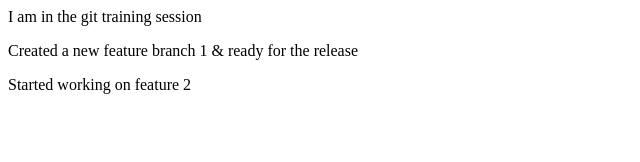
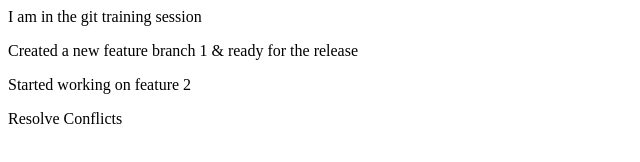
Before and after one commit to cgadgilwar/git-training, a plain HTML site: page index.html in a window 1280 px wide. Shown: the whole page, without its empty margins (0-640 px from the left). Drawn offline with Linux system fonts and the light colour scheme.

Commit message:
Demoing how to resolve conflicts

```diff
--- a/index.html
+++ b/index.html
@@ -3,5 +3,6 @@
 <p> I am in the git training session</p>
 <p>Created a new feature branch 1 & ready for the release</p>
 <p>Started working on feature 2</p>
+<p>Resolve Conflicts</p>
 </body>
 </html>
```
